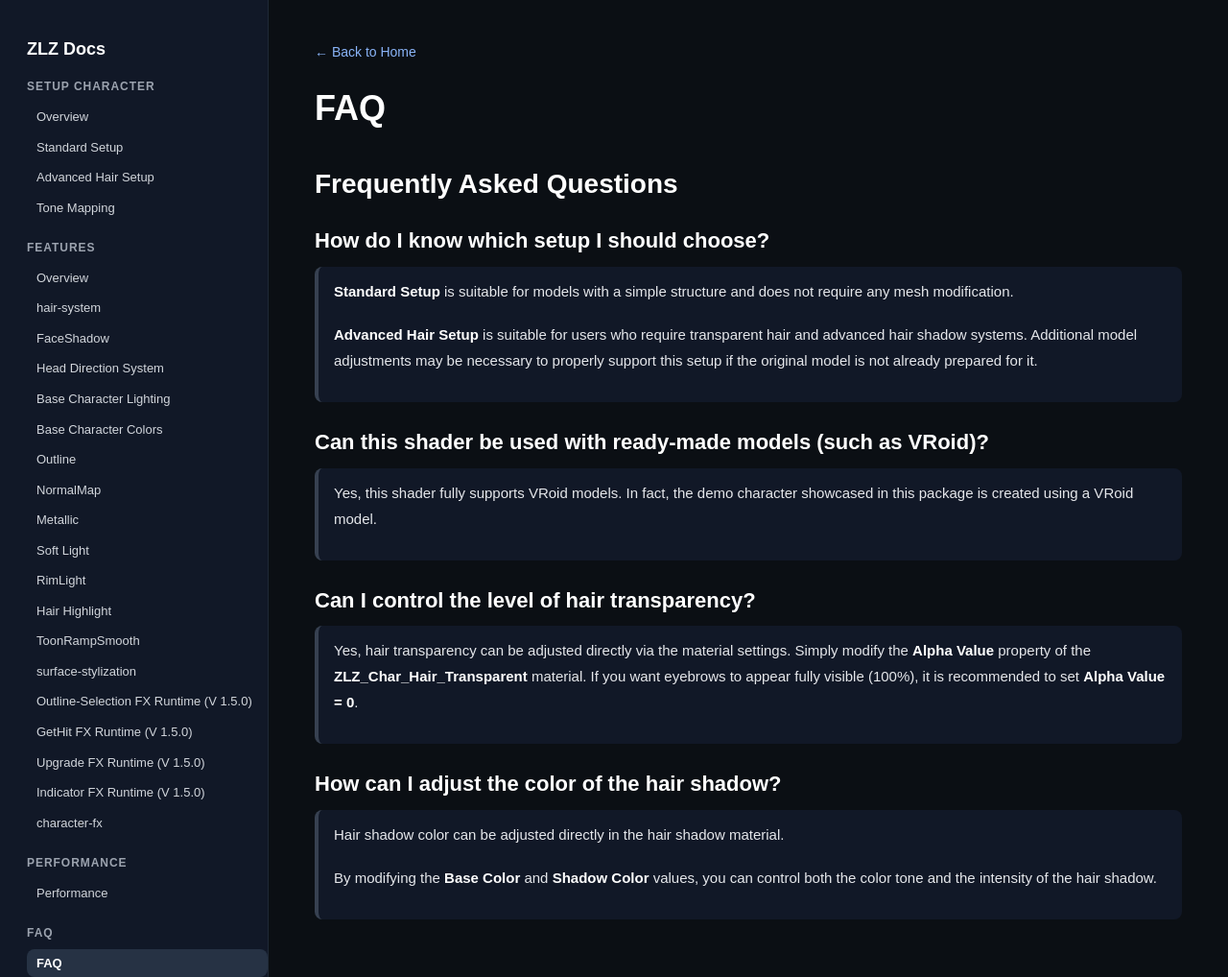
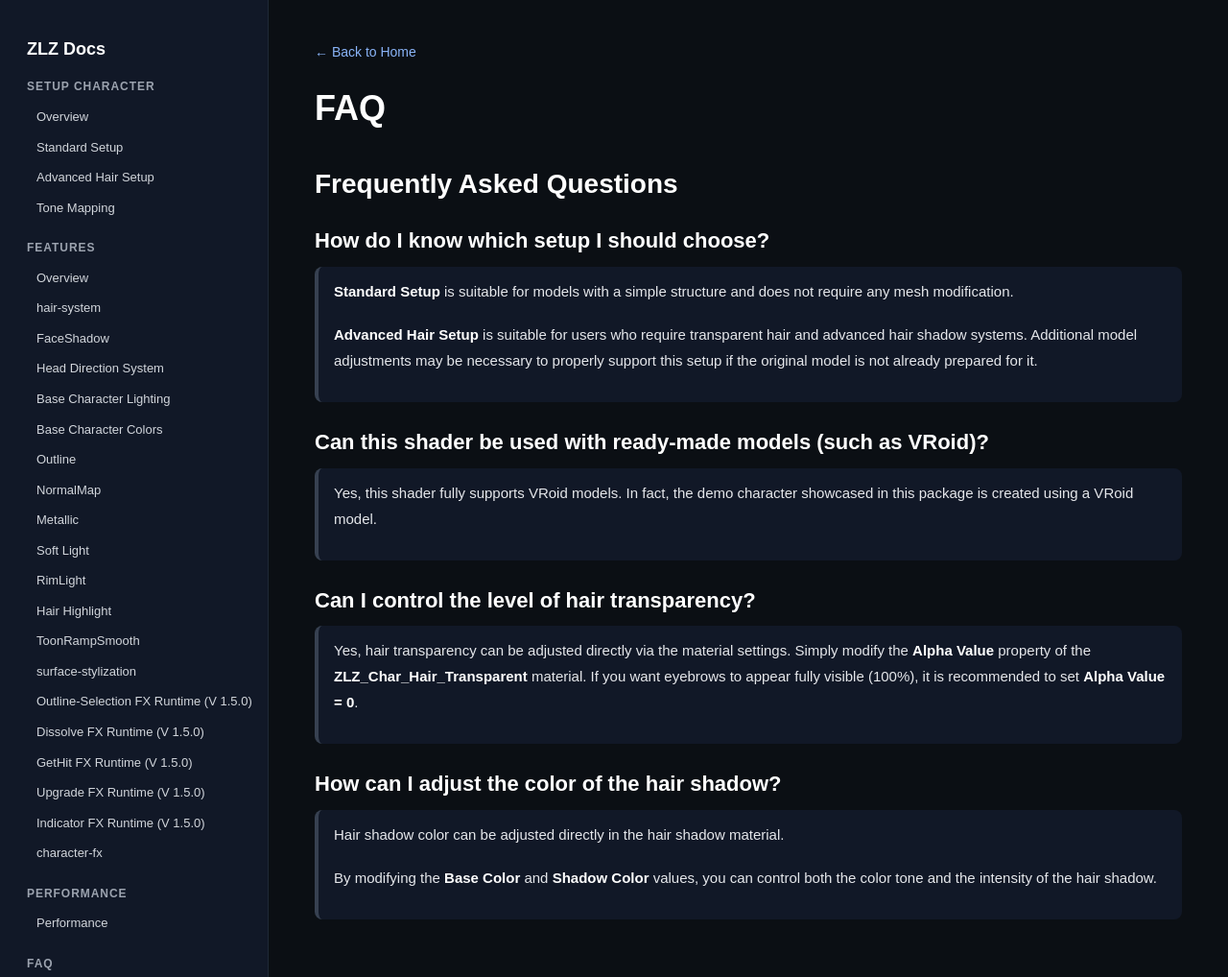
Before and after one commit to zlz-studio/zlz-studio.github.io, a Jekyll site: the page built from faq/index.md, in a window 1280 px wide and 1018 px high. Shown: the whole window at 96% size. Built offline with Jekyll 4.4.1, drawn with Linux system fonts in a browser that asks for light colours.

Commit message:
Update sidebar.html

```diff
--- a/_includes/sidebar.html
+++ b/_includes/sidebar.html
@@ -100,6 +100,11 @@
    Outline-Selection FX Runtime (V 1.5.0)
 </a>
 
+<a href="{{ '/features/Dissolve/' | relative_url }}"
+   class="{% if page.url contains '/features/Dissolve/' %}active{% endif %}">
+   Dissolve FX Runtime (V 1.5.0)
+</a>
+
 <a href="{{ '/features/GetHit/' | relative_url }}"
    class="{% if page.url contains '/features/GetHit/' %}active{% endif %}">
    GetHit FX Runtime (V 1.5.0)
```
